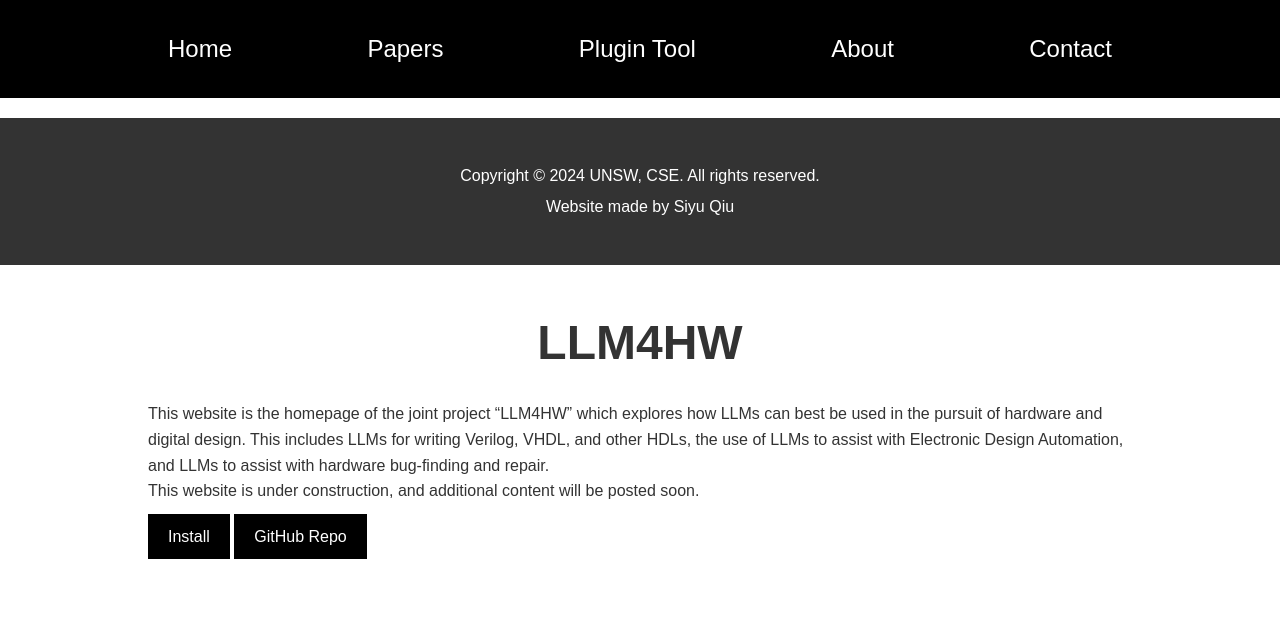
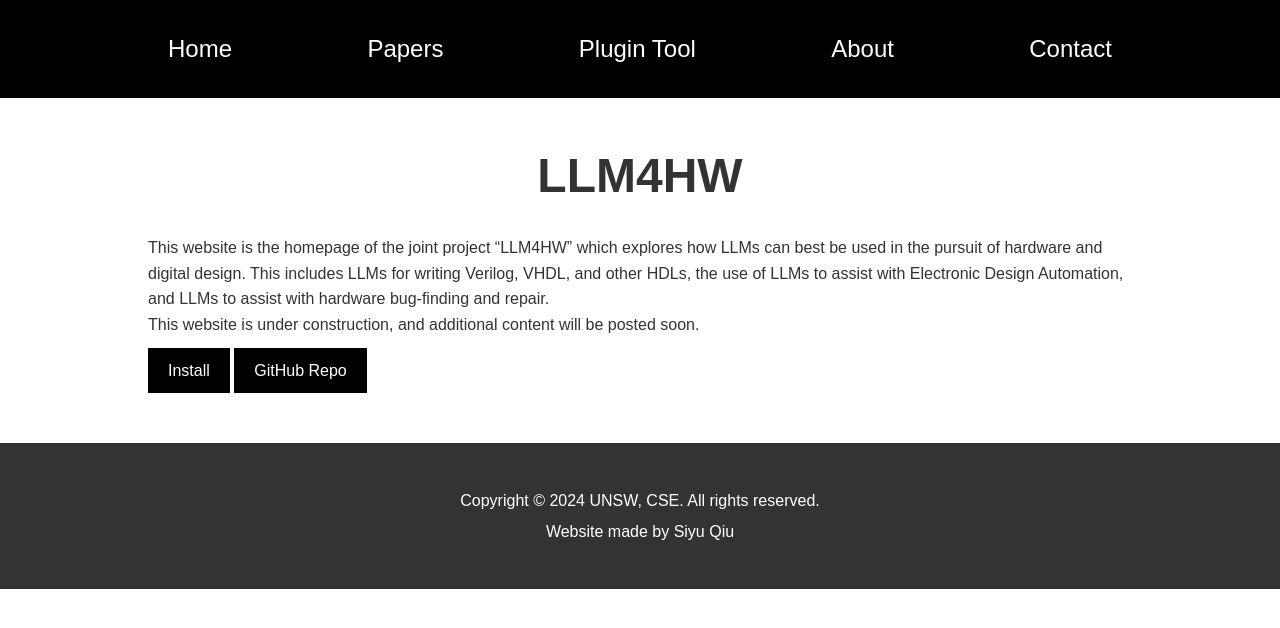
Before and after one commit to llm4hw/llm4hw.github.io, a Jekyll site: the page built from index.md, in a window 1280 px wide. Shown: the top 628 px of the page. Built offline with Jekyll 4.4.1, drawn with Linux system fonts in a browser that asks for light colours.

Commit message:
Update default.html

```diff
--- a/_layouts/default.html
+++ b/_layouts/default.html
@@ -20,17 +20,17 @@
             </nav>
         </div>
     </header>
+    <div class="container">
+        <h1 class="main-title">{{ page.title }}</h1>
+        {{ content }}
+        <a href="#" class="button">Install</a> <!-- Example button -->
+        <a href="#" class="button">GitHub Repo</a> <!-- Example button -->
+    </div>
     <footer>
         <div class="container">
             <p>Copyright © 2024 UNSW, CSE. All rights reserved.</p>
             <p>Website made by Siyu Qiu</p>
         </div>
     </footer>
-    <div class="container">
-        <h1 class="main-title">{{ page.title }}</h1>
-        {{ content }}
-        <a href="#" class="button">Install</a> <!-- Example button -->
-        <a href="#" class="button">GitHub Repo</a> <!-- Example button -->
-    </div>
 </body>
 </html>
```
